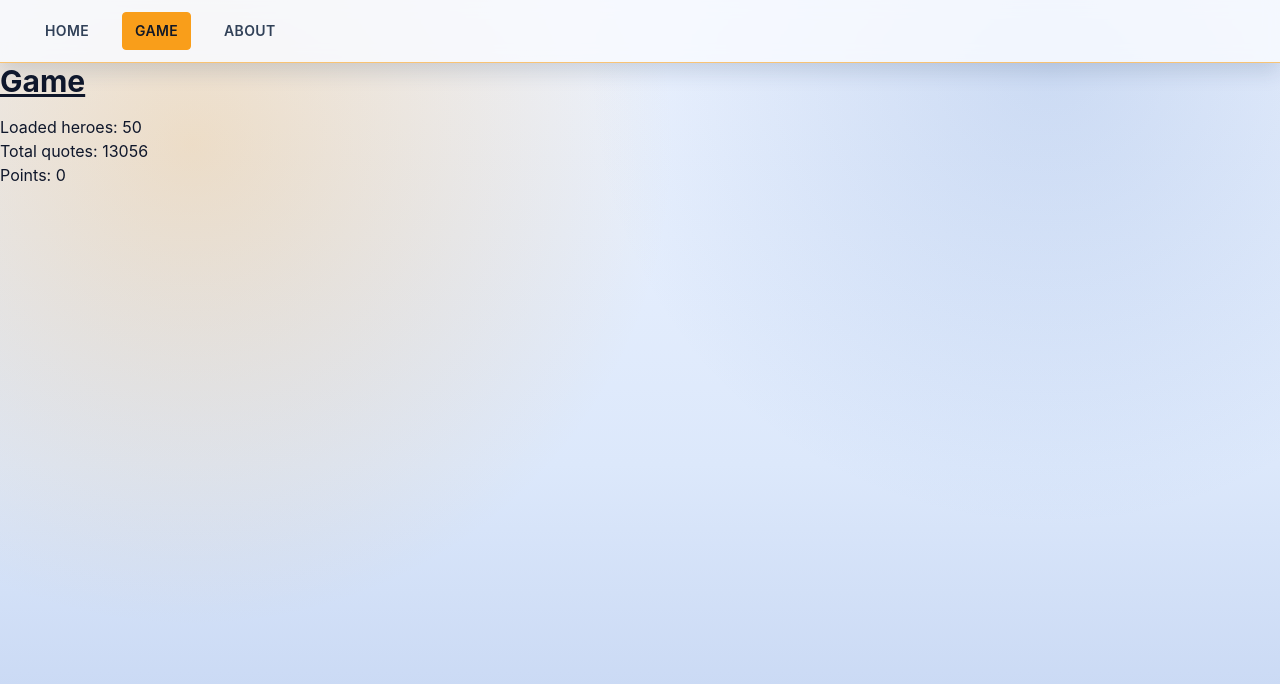
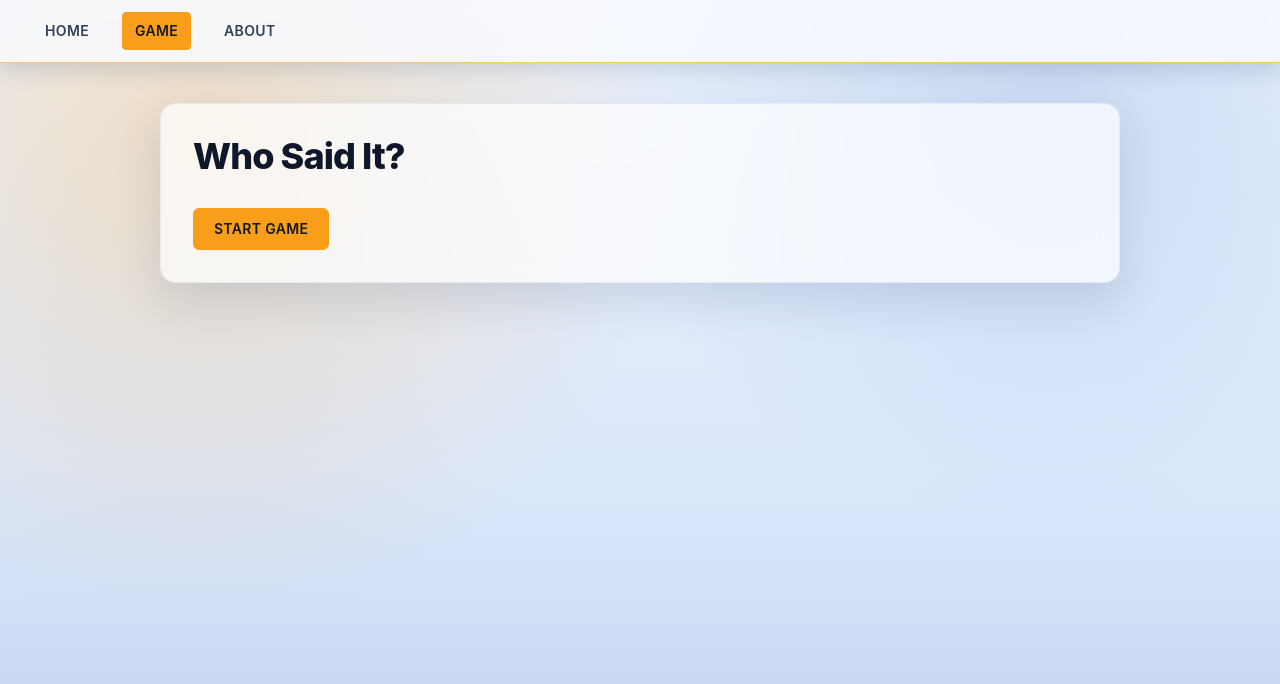
Before and after one commit to 76eren/ow-who-said-it, a React (Vite) app: page /game in a window 1280 px wide. Shown: the top 684 px of the page. Built offline with nearby package versions, Linux system fonts and the light colour scheme.

Commit message:
feat: implement the start of the game

```diff
--- a/src/pages/Game.tsx
+++ b/src/pages/Game.tsx
@@ -1,25 +1,132 @@
 import { useState } from "react";
 import useHeroService from "../services/useHeroService";
+import type { Hero } from "../models/Hero";
 
 export default function Game() {
   const heroes = useHeroService();
   const [points] = useState(0);
 
-  const totalQuotes = heroes.reduce((sum, hero) => {
-    return (
-      sum +
-      Object.values(hero.heroesQuotes).reduce((quoteSum, groupQuotes) => {
-        return quoteSum + groupQuotes.length;
-      }, 0)
+  // List of (two) randomly selectedc heroes for the current round stored as a state
+  const [selectedHeroes, setSelectedHeroes] = useState<Hero[]>([]);
+  const [selectedQuote, setSelectedQuote] = useState<Map<string, string>>();
+  const [userInput, setUserInput] = useState<string>("");
+  const [gameStarted, setGameStarted] = useState(false);
+
+  function startNewRound() {
+    const heroesPair = getTwoRandomHeroes();
+    setSelectedHeroes(heroesPair);
+    selectRandomQuote(heroesPair);
+  }
+
+  function getTwoRandomHeroes(): Hero[] {
+    let hero1 = heroes[Math.floor(Math.random() * heroes.length)];
+    let hero2 = heroes[Math.floor(Math.random() * heroes.length)];
+
+    if (hero1.name === hero2.name) {
+      // If the same hero is selected twice, we need to select a different second hero
+      do {
+        hero2 = heroes[Math.floor(Math.random() * heroes.length)];
+      } while (hero1.name === hero2.name);
+    }
+    return [hero1, hero2];
+  }
+
+  function selectRandomQuote(heroesPair: Hero[]) {
+    const randomHero =
+      heroesPair[Math.floor(Math.random() * heroesPair.length)];
+
+    const quoteCategories = Object.keys(randomHero.heroesQuotes);
+    const randomCategory =
+      quoteCategories[Math.floor(Math.random() * quoteCategories.length)];
+
+    const quotes = randomHero.heroesQuotes[randomCategory];
+    const randomQuote = quotes[Math.floor(Math.random() * quotes.length)];
+
+    // if the selected heroes name is inside of the quote, we want to replace it with "[Hero to guess]"
+    const quoteWithPlaceholder = randomQuote.replace(
+      new RegExp(`\\b${randomHero.name}\\b`, "gi"),
+      "[Hero to guess]",
     );
-  }, 0);
+
+    setSelectedQuote(new Map([[randomHero.name, quoteWithPlaceholder]]));
+  }
+
+  function getUserHighScore() {
+    let highScore = localStorage.getItem("highScore");
+    return highScore ? parseInt(highScore) : 0;
+  }
+
+  const quoteToGuess = selectedQuote
+    ? Array.from(selectedQuote.values())[0]
+    : "";
 
   return (
-    <div>
-      <h1 className="text-3xl underline font-bold">Game</h1>
-      <p className="mt-4">Loaded heroes: {heroes.length}</p>
-      <p>Total quotes: {totalQuotes}</p>
-      <p>Points: {points}</p>
-    </div>
+    <section className="mx-auto w-full max-w-5xl px-4 py-10 sm:px-6 lg:px-8">
+      <div className="rounded-2xl border border-slate-200/80 bg-white/70 p-6 shadow-[0_18px_45px_rgba(34,58,97,0.14)] backdrop-blur-sm sm:p-8">
+        <h1 className="text-3xl font-extrabold tracking-tight text-slate-900 sm:text-4xl">
+          Who Said It?
+        </h1>
+
+        {!gameStarted ? (
+          <div className="mt-8">
+            <button
+              className="rounded-md border border-[#f99e1a] bg-[#f99e1a] px-5 py-2.5 text-sm font-semibold uppercase tracking-wide text-slate-900 transition-colors duration-200 hover:bg-[#ffb13f]"
+              onClick={() => {
+                setGameStarted(true);
+                startNewRound();
+              }}
+            >
+              Start Game
+            </button>
+          </div>
+        ) : (
+          <div className="mt-7 space-y-8">
+            <div className="flex flex-wrap items-center gap-5 text-sm font-semibold text-slate-700">
+              <p className="rounded-md border border-slate-200 bg-slate-50 px-3 py-1.5">
+                Points: {points}
+              </p>
+              <p className="rounded-md border border-slate-200 bg-slate-50 px-3 py-1.5">
+                High Score: {getUserHighScore()}
+              </p>
+            </div>
+
+            <div className="rounded-xl border border-slate-200 bg-slate-50/90 p-5">
+              <p className="text-xs font-semibold uppercase tracking-[0.16em] text-slate-600">
+                Guess This Quote
+              </p>
+              <p className="mt-2 text-lg font-semibold leading-8 text-slate-900 sm:text-xl">
+                {quoteToGuess ? `"${quoteToGuess}"` : "Loading quote..."}
+              </p>
+            </div>
+
+            <div className="w-full flex justify-center">
+              <div className="inline-grid grid-cols-1 sm:grid-cols-2 gap-20">
+                {selectedHeroes.map((hero) => (
+                  <div
+                    key={hero.name}
+                    className="flex flex-col items-center hover:scale-[1.05] transition-transform duration-200"
+                  >
+                    <div className="w-full max-w-[256px]">
+                      <img
+                        src={hero.imageUrl}
+                        alt={hero.name}
+                        className="w-full h-auto object-contain"
+                        loading="lazy"
+                      />
+
+                      <div className="flex items-center justify-center rounded-b border border-t-0 border-[#9aa3ad] bg-white px-3 py-2">
+                        <h2 className="text-sm font-extrabold tracking-wide text-[#2b2f33]">
+                          {hero.name.toUpperCase()}
+                        </h2>
+                      </div>
+                    </div>
+                  </div>
+                ))}
+              </div>
+            </div>
+          </div>
+        )}
+      </div>
+    </section>
   );
 }
```
